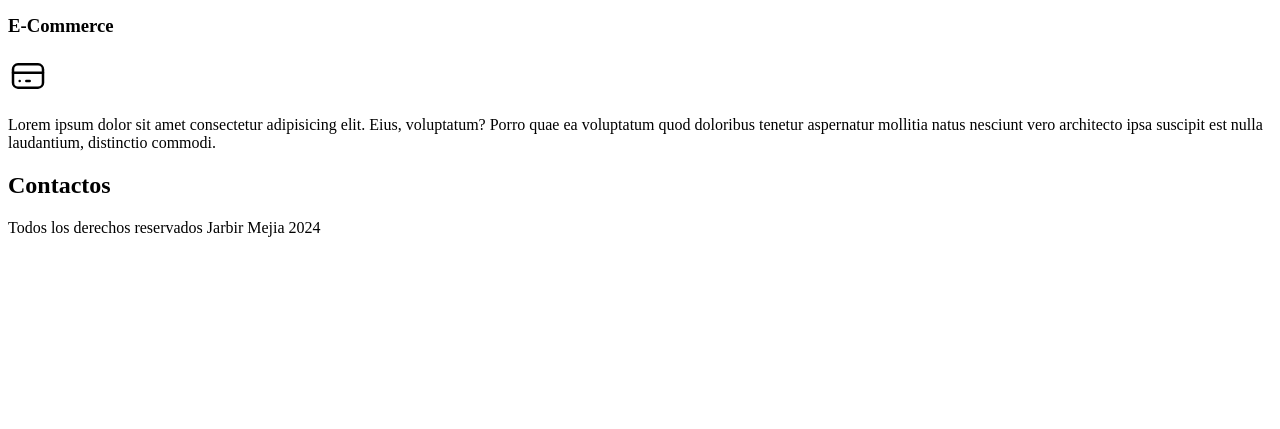
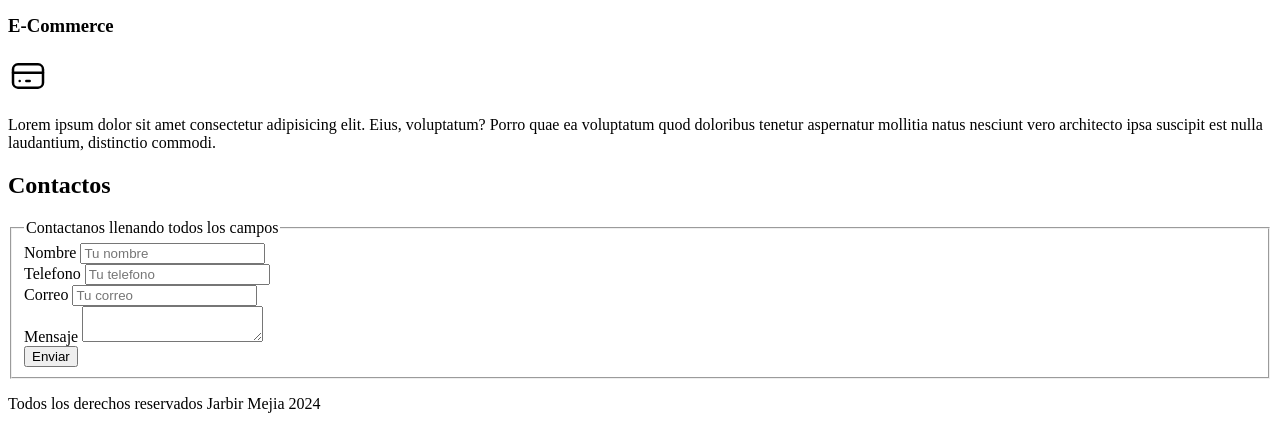
Before and after one commit to jarbirMR/paginacurso, a plain HTML site: page index.html in a window 1280 px wide. Shown: the part 1099-1528 px from the top of the page. Before the commit the page ends 1352 px from the top, so only its background shows below. Drawn offline with Linux system fonts and the light colour scheme.

Commit message:
creacion de formulario

```diff
--- a/index.html
+++ b/index.html
@@ -102,6 +102,37 @@
 
     <section>
         <h2>Contactos</h2>
+        <form>
+            <fieldset>
+                <legend>Contactanos llenando todos los campos</legend>
+                <div>
+                    <label>Nombre</label>
+                    <input type="text" placeholder="Tu nombre">
+                </div>
+
+                <div>
+                    <label>Telefono</label>
+                    <input type="tel" placeholder="Tu telefono">
+                </div>
+
+                <div>
+                    <label>Correo</label>
+                    <input type="email" placeholder="Tu correo">
+                </div>
+
+                <div>
+                    <label>Mensaje</label>
+                    <textarea></textarea>
+                </div>
+
+                <div>
+                    <input type="submit" value="Enviar">
+                </div>
+
+
+
+            </fieldset>
+        </form>
     </section>
         <p>Todos los derechos reservados Jarbir Mejia 2024</p>
 
```
